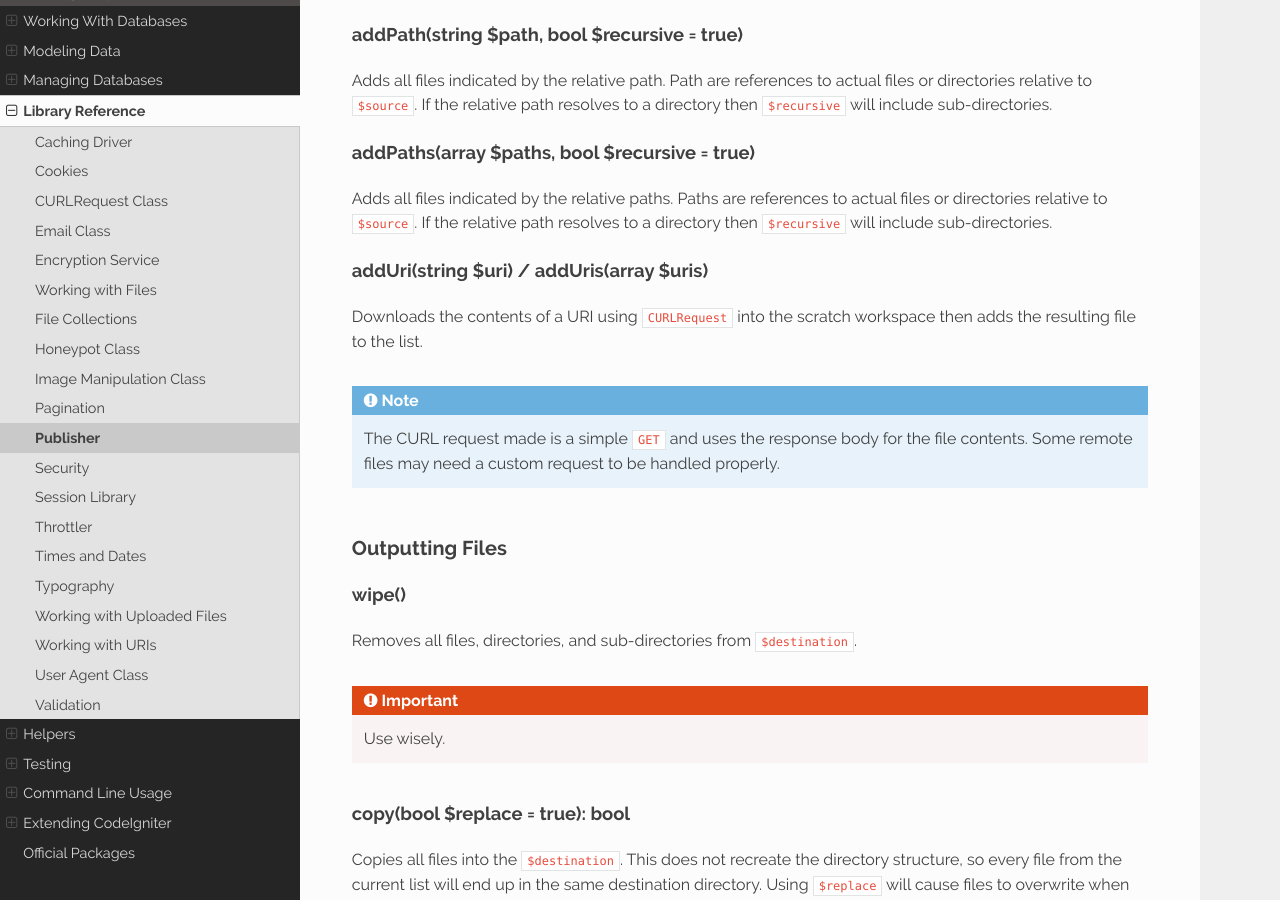
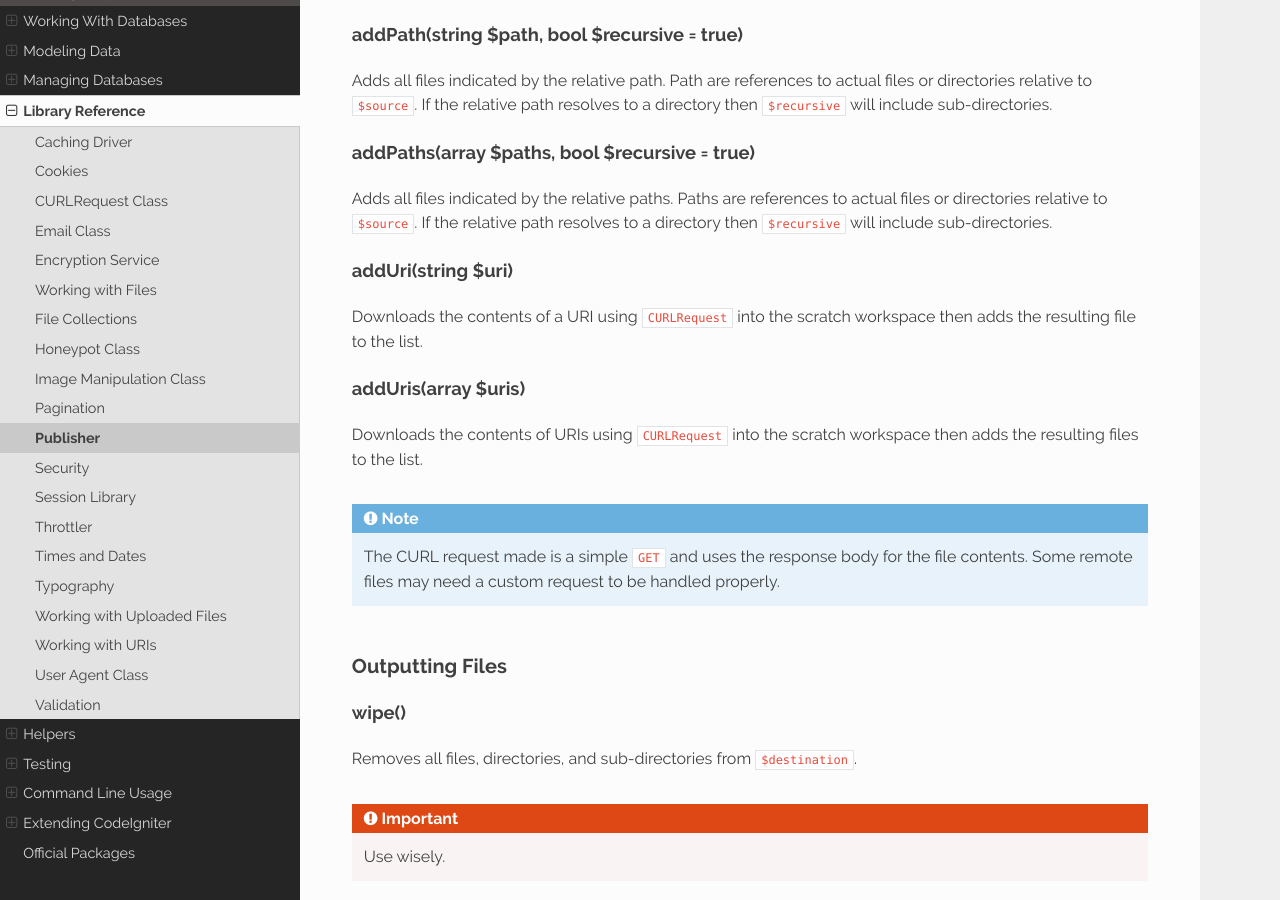
Before and after one commit to NEKOGET/ci4_user_guide_src, a Sphinx documentation site: the page built from source/libraries/publisher.rst, in a window 1280 px wide and 900 px high, scrolled down 6254 px. Built offline with Sphinx 7.4.7 and the Read the Docs theme 2.0.0, drawn with Linux system fonts in a browser that asks for light colours.

Commit message:
docs: add addUris() explanation

```diff
--- a/source/libraries/publisher.rst
+++ b/source/libraries/publisher.rst
@@ -215,11 +215,17 @@ addPaths(array $paths, bool $recursive = true)
 Adds all files indicated by the relative paths. Paths are references to actual files or directories relative
 to ``$source``. If the relative path resolves to a directory then ``$recursive`` will include sub-directories.
 
-addUri(string $uri) / addUris(array $uris)
-------------------------------------------
+addUri(string $uri)
+-------------------
 
 Downloads the contents of a URI using ``CURLRequest`` into the scratch workspace then adds the resulting
 file to the list.
+
+addUris(array $uris)
+--------------------
+
+Downloads the contents of URIs using ``CURLRequest`` into the scratch workspace then adds the resulting
+files to the list.
 
 .. note:: The CURL request made is a simple ``GET`` and uses the response body for the file contents. Some
     remote files may need a custom request to be handled properly.
```
